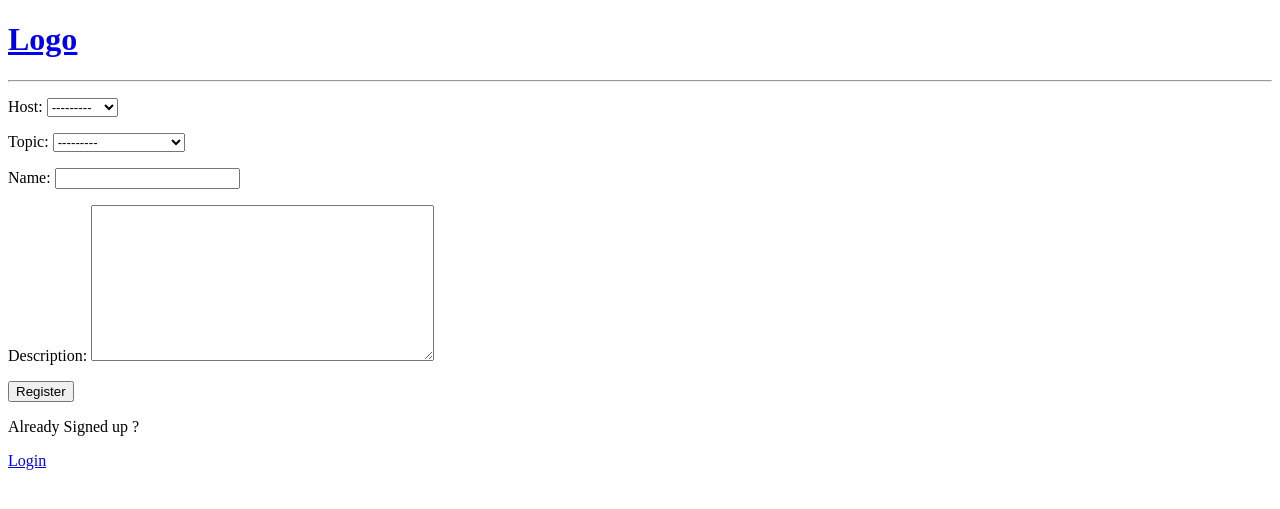
After one commit to prathamhc/StudyBud, a Django app: template base/templates/base/login_register.html in a window 1280 px wide. The commit adds this page. Shown: the top 509 px of the page. Run offline with Django 5.2, Linux system fonts and the light colour scheme; the template is opened without the code that fills it: values that come from a table or form of the project are taken from there, others are empty; data comes from the database, SQL or seed files in the repository; parts of the project's set-up code (start-up, migrations or seed data) failed here and were passed over.

Commit message:
update login/register

```diff
--- a/base/templates/base/home.html
+++ b/base/templates/base/home.html
@@ -22,12 +22,15 @@
         {% endfor %}
     </div>
     <div>
+        <h5>{{ room_count }} rooms available</h5>
         <a href="{% url 'create-room' %}">Create Room</a>
         <div>
             {% for room in rooms %}
                 <div>
+                    {% if request.user == room.host %}
                     <a href="{% url 'update-room' room.id %}">Edit</a>
                     <a href="{% url 'delete-room' room.id %}">Delete</a>
+                    {% endif %}
                     <span>@{{room.host.username}}</span>
                     <h5>{{room.id}} -- <a href="{% url 'room' room.id %}">{{room.name}}</a></h5>
                     <small>{{room.topic.name}}</small>
--- /dev/null
+++ b/base/templates/base/login_register.html
@@ -0,0 +1,32 @@
+{% extends 'main.html' %}
+
+{% block content %}
+
+{% if page == 'login' %}
+<div>
+    <form method="POST" action="">
+        {% csrf_token %}
+        <label for="username">Username : </label>
+        <input type="text" name="username" placeholder="Username" />
+
+        <label for="password">Password : </label>
+        <input type="password" name="password" placeholder="Password" />
+
+        <input type="submit" value="Login">
+    </form>
+    <p>haven't Signed yet ? </p>
+    <a href="{% url 'register' %}">Sign up</a>
+</div>
+{% else %}
+<div>
+    <form method="POST" action="">
+        {% csrf_token %}
+        {{form.as_p}}
+        <input type="submit" value="Register">
+    </form>
+    <p>Already Signed up ? </p>
+    <a href="{% url 'login' %}">Login</a>
+</div>
+{% endif %}
+
+{% endblock content%}
--- a/base/templates/base/room.html
+++ b/base/templates/base/room.html
@@ -3,5 +3,5 @@
 {% block content %}
 
 <h1>{{room.name}}</h1>
-
+<p>{{room.description}}</p>
 {% endblock %}
```
